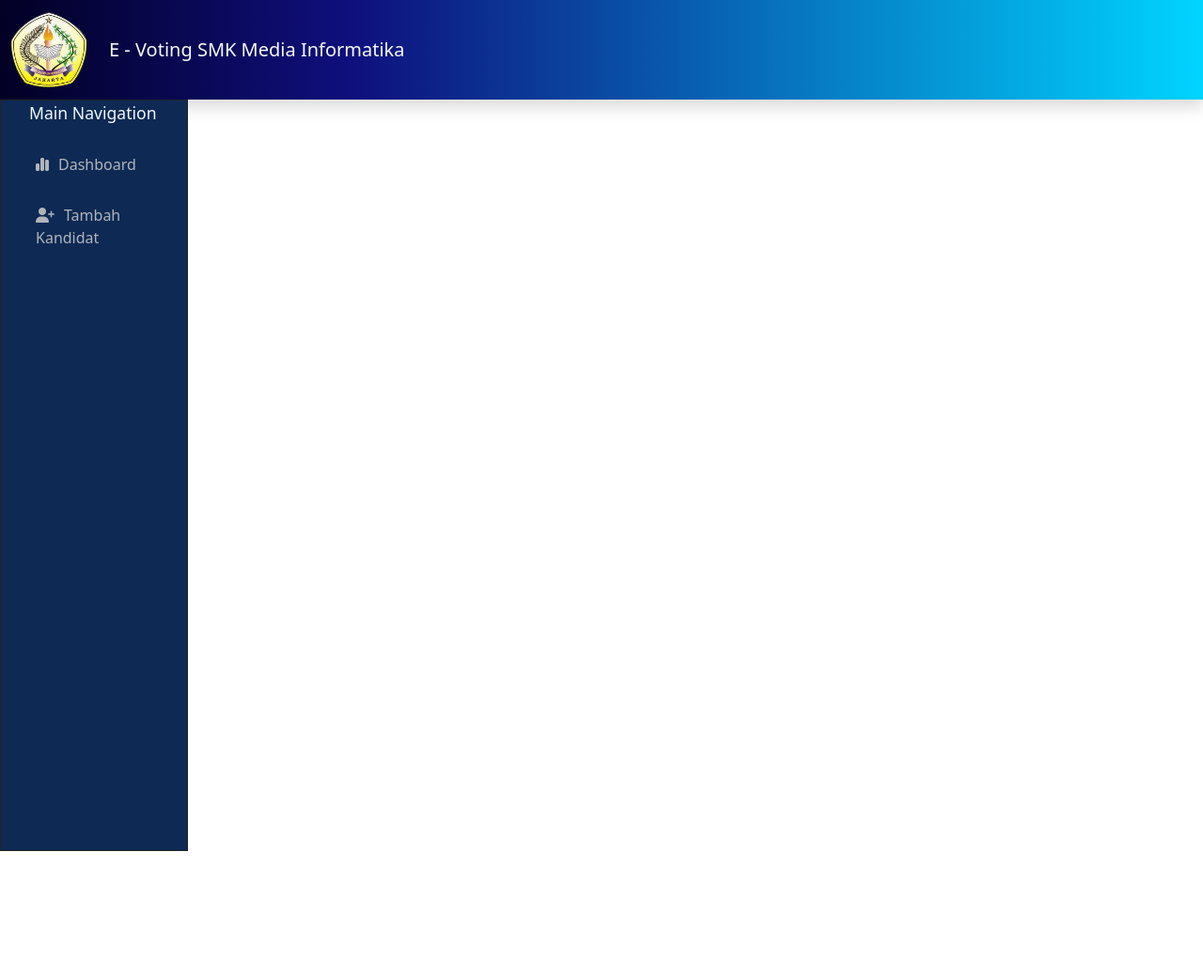
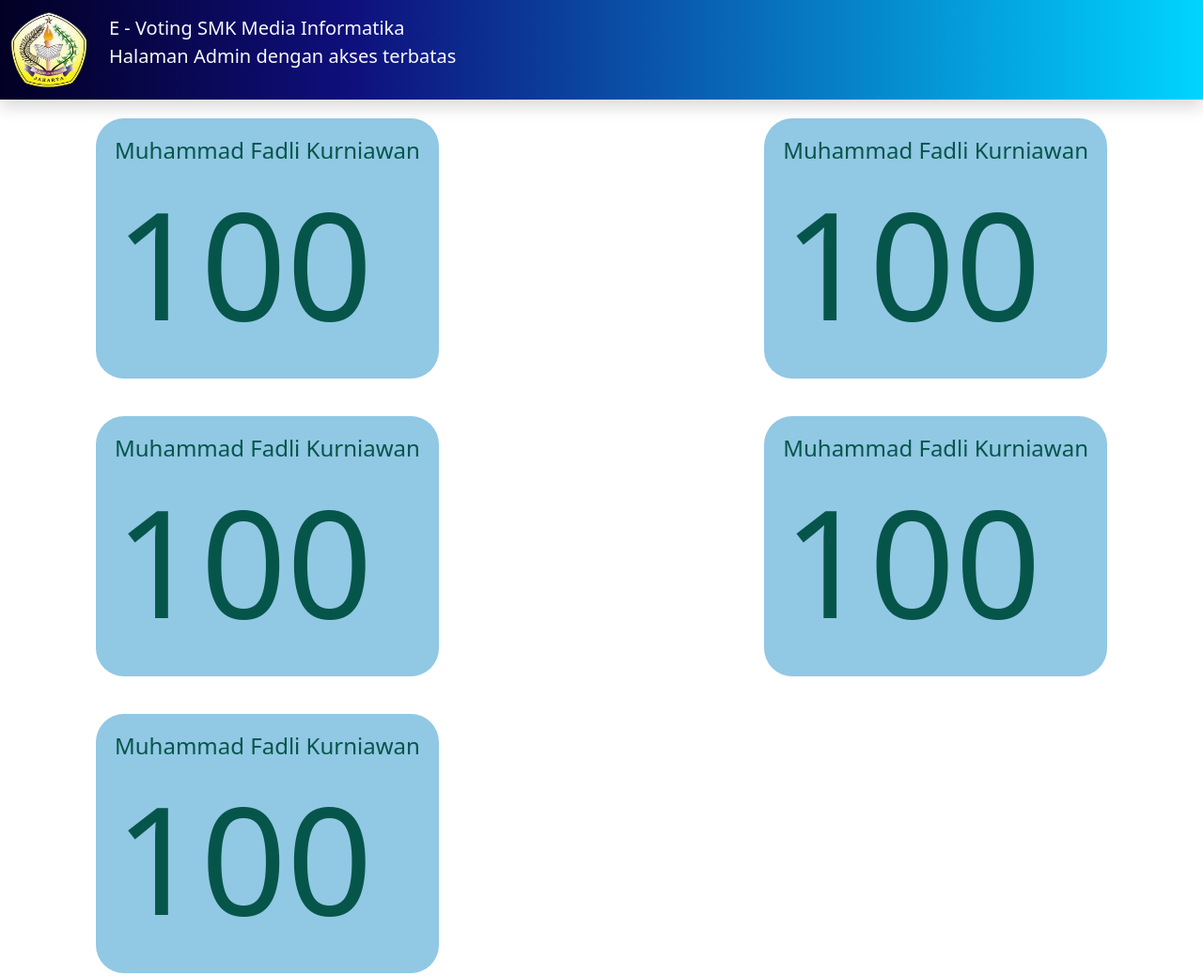
Before and after one commit to Fadli1009/voteing, a plain HTML site: page admin.html in a window 1280 px wide. Shown: the whole page at 94% size. Before the commit the page ends 800 px from the top, so only its background shows below. Drawn offline with nearby package versions, Linux system fonts and the light colour scheme.

Commit message:
perubahan page admin danrapihkan tata letak tombol

```diff
--- a/admin.html
+++ b/admin.html
@@ -4,46 +4,27 @@
 <head>
     <meta charset="utf-8">
     <meta name="viewport" content="width=device-width, initial-scale=1">
-    <title>Bootstrap demo</title>
+    <title>Admin E-Voting</title>
     <link href="https://cdn.jsdelivr.net/npm/bootstrap@5.3.1/dist/css/bootstrap.min.css" rel="stylesheet"
         integrity="sha384-4bw+/aepP/YC94hEpVNVgiZdgIC5+VKNBQNGCHeKRQN+PtmoHDEXuppvnDJzQIu9" crossorigin="anonymous">
+        <link rel="stylesheet" href="https://cdnjs.cloudflare.com/ajax/libs/font-awesome/6.4.0/css/all.min.css">
         <style>
-            .sidebar{
-                border: 1px solid;
-                width: 200px;
-                height: 100%;
-                background-color: #0E2954;
-                position: fixed;
+            .num h1{
+                font-size: 10em;
+                color: #06554a;
             }
-            .sidebar ul li a i{
-                margin-right: 10px;
+            .num{
+                background-color:#91C8E4;
+                color: #06554a;
+                justify-content: center;
+                padding: 20px;
+                border-radius: 30px;
+                margin: 20px;
             }
-            .sidebar ul li{
-                display: flex;
-                width: 100%;
-                /* border: 1px solid; */
-                padding: 0px 5px;
-                margin-top: 30px;
-                justify-content: space-between;
-                margin-bottom: 10px;
-            }
-            .sidebar ul li a:hover{
-                color: rgb(95, 97, 100);
-            }
-            ul li a{
-                float: left;
-                color: rgb(177, 181, 185);
-                text-decoration: none;
-            }
-            span.main{
-                padding: 30px;
-                position: relative;
-                color: aliceblue;
-                font-size: 1.1em;
-                margin-bottom: 10px;
+            .num h4{
+                color: #06554a;
             }
         </style>
-        <link rel="stylesheet" href="https://cdnjs.cloudflare.com/ajax/libs/font-awesome/6.4.0/css/all.min.css">
 </head>
 
 <body>
@@ -51,18 +32,36 @@
         style="background-color: #0E2954;box-shadow: 0px 11px 11px -3px rgba(0,0,0,0.75);background: rgb(2,0,36);
     background: linear-gradient(90deg, rgba(2,0,36,1) 0%, rgba(9,9,121,0.9780287114845938) 29%, rgba(0,212,255,1) 100%);">
         <div class="container-fluid">
-            <a class="navbar-brand d-flex align-items-center text-light" href="#">
-                <img src="assets/img/metiknobg.png" alt="Logo" width="80" class="d-inline-block align-text-top ">
-                <span class="mx-4">E - Voting SMK Media Informatika</span>
+            <a class="navbar-brand text-light  d-flex align-items-center" href="#">
+                <img src="assets/img/metiknobg.png" alt="Logo" width="80" class="d-inline-block
+                align-text-top ">
+                <span class="mx-4">E - Voting SMK Media Informatika
+                    <p class="fs-5">Halaman Admin dengan akses terbatas</p>
+                </span>
             </a>
         </div>
     </nav>
-    <div class="sidebar">
-        <span class="main">Main Navigation</span>
-        <ul>
-            <li><a href=""><i class="fa-solid fa-chart-simple fa-beat" title="Dashboard"></i><span>Dashboard</span></a></li>
-            <li><a href=""><i class="fa-solid fa-user-plus fa-bounce" title="Tambah Kandidat"></i><span>Tambah Kandidat</span></a></li>
-        </ul>
+    <div class="container bg-white d-flex justify-content-between flex-wrap">
+        <div class="num">
+            <h4>Muhammad Fadli Kurniawan</h4>
+            <h1>100</h1>
+        </div>
+        <div class="num">
+            <h4>Muhammad Fadli Kurniawan</h4>
+            <h1>100</h1>
+        </div>
+        <div class="num">
+            <h4>Muhammad Fadli Kurniawan</h4>
+            <h1>100</h1>
+        </div>
+        <div class="num">
+            <h4>Muhammad Fadli Kurniawan</h4>
+            <h1>100</h1>
+        </div>
+        <div class="num">
+            <h4>Muhammad Fadli Kurniawan</h4>
+            <h1>100</h1>
+        </div>
     </div>
     <script src="https://cdn.jsdelivr.net/npm/bootstrap@5.3.1/dist/js/bootstrap.bundle.min.js"
         integrity="sha384-HwwvtgBNo3bZJJLYd8oVXjrBZt8cqVSpeBNS5n7C8IVInixGAoxmnlMuBnhbgrkm"
```
Also changed, not shown: index.html (+13 -8 lines).
